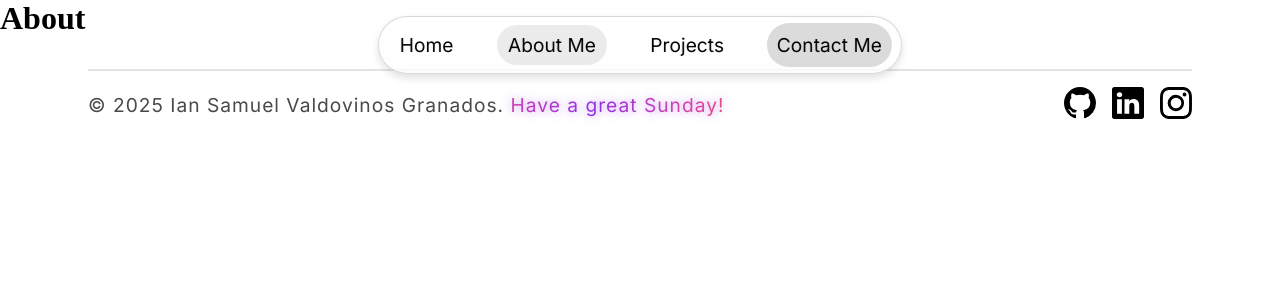
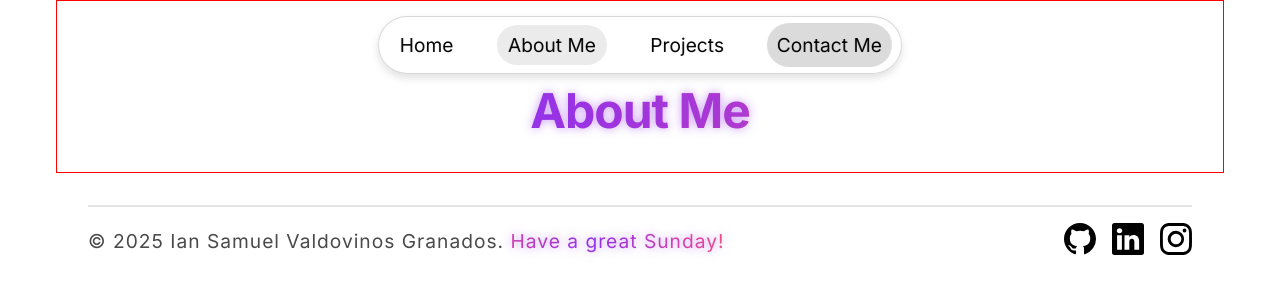
Before and after one commit to IanValdovinos/iansvg.io, a React (Vite) app: page /about-me in a window 1280 px wide. Shown: the top 300 px of the page. Built offline with nearby package versions, Linux system fonts and the light colour scheme.

Commit message:
Set up About Me page

```diff
--- a/src/Pages/About.jsx
+++ b/src/Pages/About.jsx
@@ -1,8 +1,14 @@
+import HeadingOne from "../Components/HeadingOne";
+import SectionContainer from "../Components/SectionContainer";
+import styles from "./About.module.css";
+
 function About() {
   return (
-    <div>
-      <h1>About</h1>
-    </div>
+    <main>
+      <SectionContainer className={styles.aboutMeIntro}>
+        <HeadingOne>About Me</HeadingOne>
+      </SectionContainer>
+    </main>
   );
 }
 
--- /dev/null
+++ b/src/Pages/About.module.css
@@ -0,0 +1,5 @@
+.aboutMeIntro {
+  border: 1px solid red;
+  padding-top: 5rem;
+  text-align: center;
+}
```
